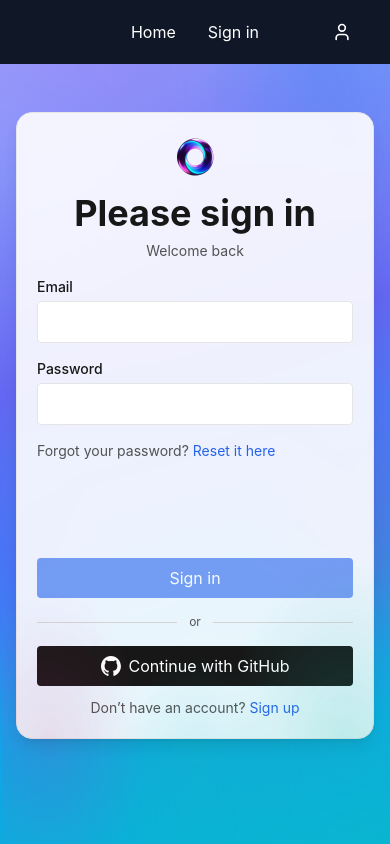
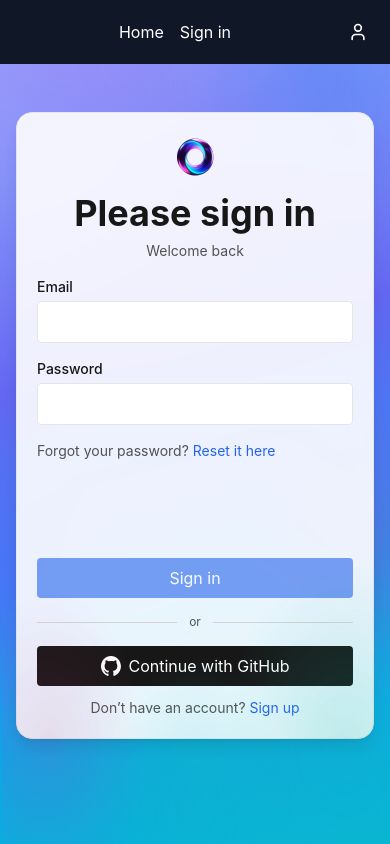
Before and after one commit to eriskjel/the-hub, a Next.js app in the folder apps/web/: page /en/login in a window 390 px wide. Built offline with nearby package versions, Linux system fonts and the light colour scheme; no server answers.

Commit message:
fix(ui): fit the header and admin tabs on phones
- Header links no longer run under the user menu on narrow screens.
  Wider screens are unchanged.
- The admin tabs are centered, and scroll instead of clipping when they
  don't fit.

```diff
--- a/apps/web/src/components/Header.tsx
+++ b/apps/web/src/components/Header.tsx
@@ -30,8 +30,9 @@ export default async function Header({ variant = "solid", mode = "sticky" }: Hea
 
     return (
         <header className={`${base} ${look}`}>
-            <nav className="relative flex h-full w-full items-center justify-center px-8">
-                <ul className="flex gap-8">
+            {/* On phones, center the links in the space left of the user menu */}
+            <nav className="relative flex h-full w-full items-center justify-center pr-14 pl-4 sm:px-8">
+                <ul className="flex gap-4 sm:gap-8">
                     <NavItems
                         isLoggedIn={!!user}
                         isAdmin={isAdminFromUser(user)}
@@ -41,7 +42,7 @@ export default async function Header({ variant = "solid", mode = "sticky" }: Hea
                 </ul>
 
                 {/* Right: theme (wide) + user menu; theme also in dropdown on narrow */}
-                <div className="absolute right-8 flex items-center gap-1">
+                <div className="absolute right-4 flex items-center gap-1 sm:right-8">
                     <div className="max-sm:hidden">
                         <ThemeToggle />
                     </div>
--- a/apps/web/src/components/admin/AdminMobileMenu.tsx
+++ b/apps/web/src/components/admin/AdminMobileMenu.tsx
@@ -13,7 +13,7 @@ export default function AdminMobileMenu() {
     return (
         <nav
             aria-label={t("nav.label")}
-            className="border-border bg-surface flex gap-1 overflow-x-auto border-b px-4 py-3"
+            className="border-border bg-surface flex justify-center-safe gap-1 overflow-x-auto border-b px-4 py-3"
         >
             {getAdminNavItems(t, locale).map((item) => {
                 const active = pathname === item.href || pathname.startsWith(`${item.href}/`);
```
